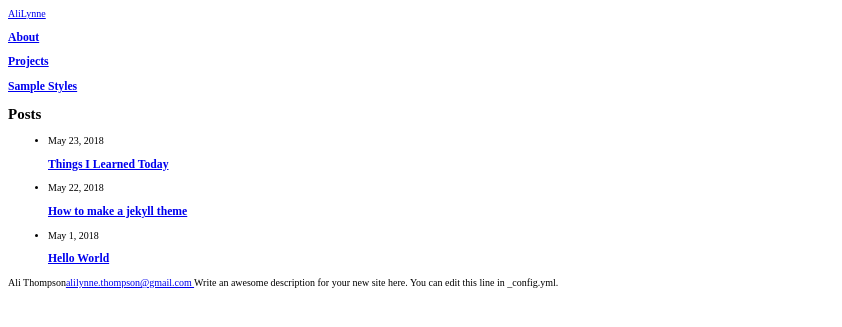
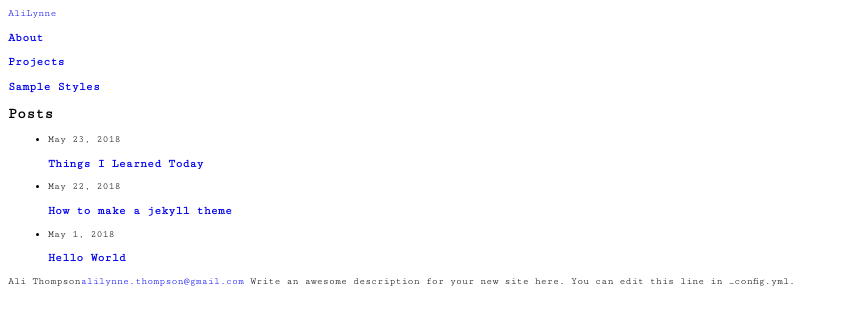
Before and after one commit to AliLynne/bright, a Jekyll site: the page built from index.html, in a window 1280 px wide. Shown: the top 327 px of the page, without its empty margins (0-842 px from the left). Built offline with Jekyll 4.4.1, drawn with Linux system fonts in a browser that asks for light colours.

Commit message:
font setup

```diff
--- a/_layouts/default.html
+++ b/_layouts/default.html
@@ -4,6 +4,7 @@
     <meta charset="UTF-8">
     <meta name="viewport" content="width=device-width, initial-scale=1.0">
     <meta http-equiv="X-UA-Compatible" content="ie=edge">
+    <link href="https://fonts.googleapis.com/css?family=Cutive+Mono" rel="stylesheet">
     <link rel="stylesheet" href="{{ "/assets/css/main.css" | relative_url }}">
     <title>Document</title>
 </head>
--- a/_sass/_base.scss
+++ b/_sass/_base.scss
@@ -14,3 +14,12 @@ html {
   // defines what 1 rem is
   font-size: 62.5%; // 1 rem = 10px; 10px/16px = 62.5%
 }
+
+body {
+  box-sizing: border-box;
+  font-family: 'Cutive Mono', monospace;
+}
+
+a {
+  text-decoration: none;
+}
--- a/assets/css/main.scss
+++ b/assets/css/main.scss
@@ -4,5 +4,6 @@
 @import
         "base",
         "layout",
-        "syntax-highlighting"
+        "syntax-highlighting",
+        "variables"
 ;
```
Also changed, not shown: _sass/_variables.scss (added).
